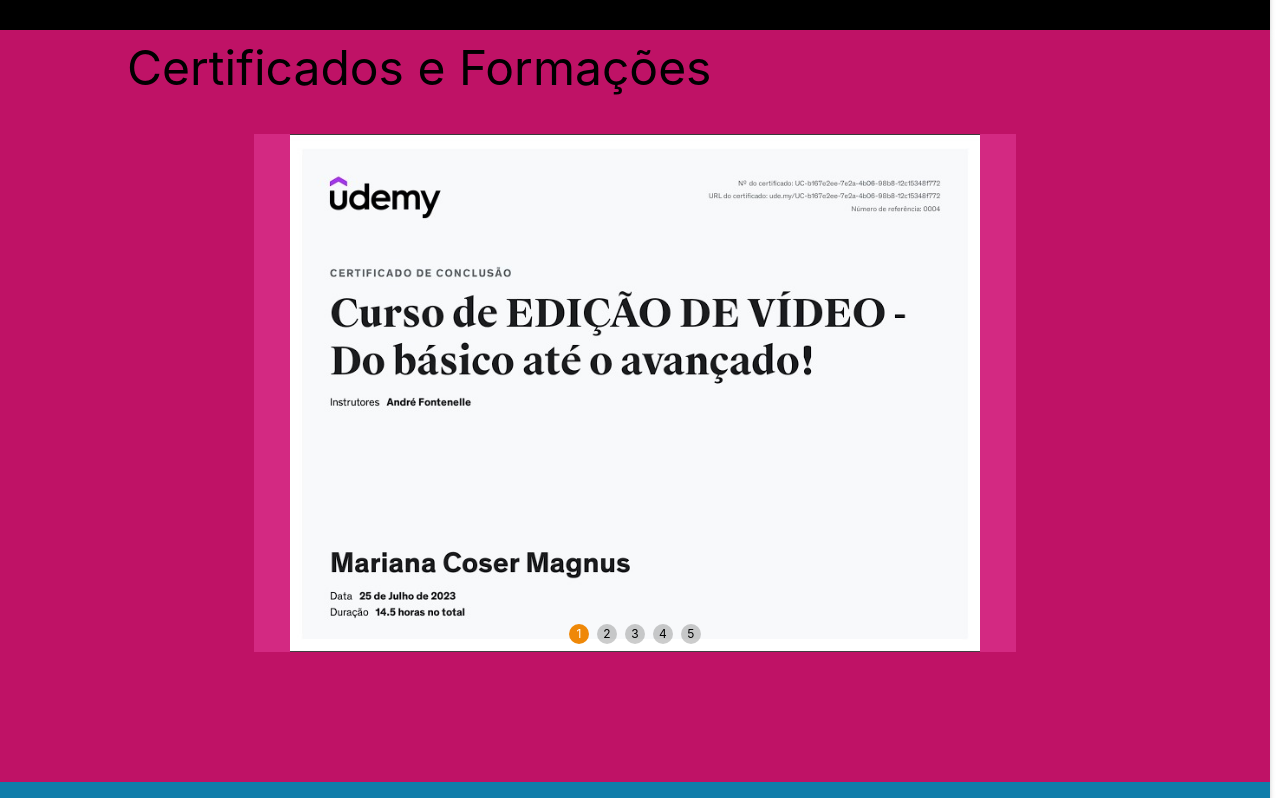
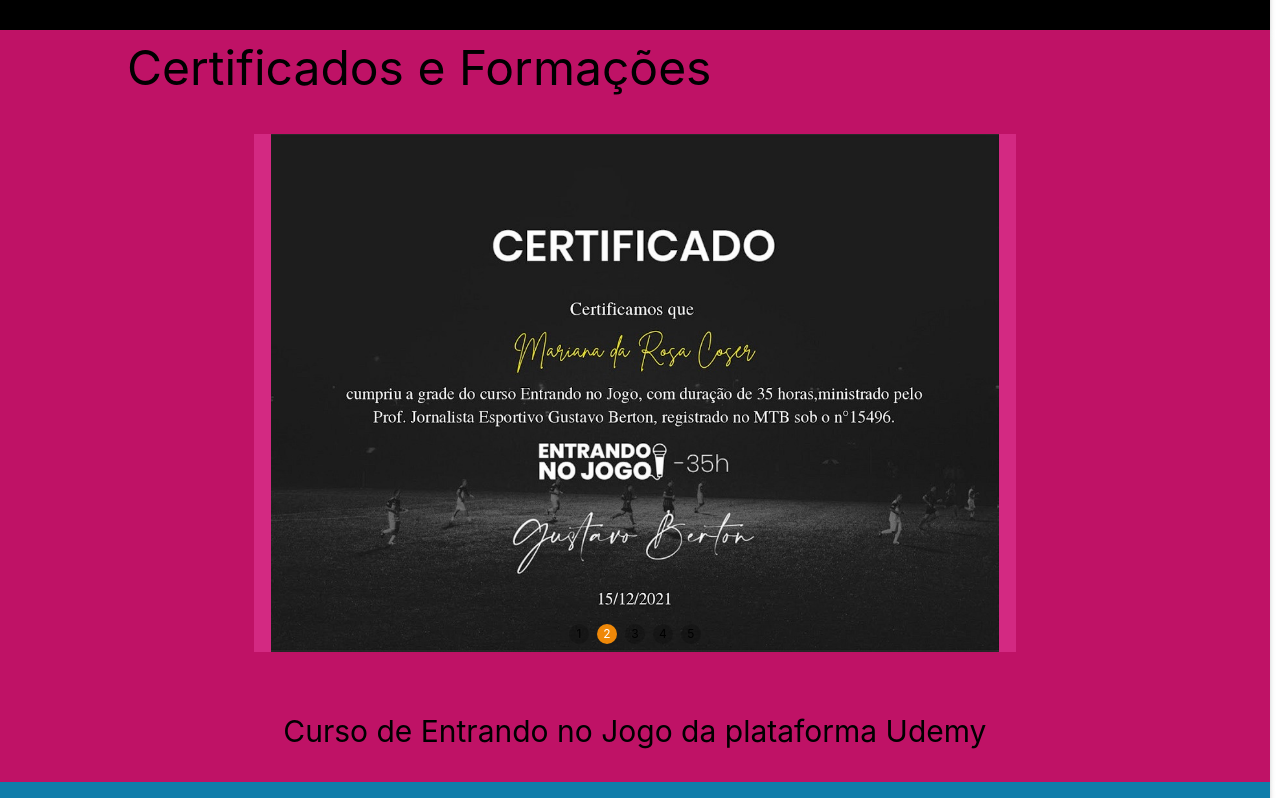
Before and after one commit to FabricioMagnus/o-design-da-mari-website, a React (Vite) app: page / in a window 1280 px wide. Shown: the part 782-1580 px from the top of the page. Built offline with nearby package versions, Linux system fonts and the light colour scheme.

Commit message:
add: alterações do site

```diff
--- a/src/components/swipper/swipper.tsx
+++ b/src/components/swipper/swipper.tsx
@@ -4,6 +4,7 @@
 import "swiper/css";
 import "swiper/css/pagination";
 import "swiper/css/navigation";
+import "swiper/css/effect-creative";
 import "./styles.css";
 import {
   Pagination,
@@ -11,6 +12,8 @@
   Scrollbar,
   A11y,
   Mousewheel,
+  EffectCreative,
+  Autoplay,
 } from "swiper/modules";
 import { Flex } from "@chakra-ui/react";
 import React, { ReactNode } from "react";
@@ -31,12 +34,35 @@
   return (
     <>
       <Swiper
-        modules={[Navigation, Pagination, Scrollbar, A11y]}
+        modules={[
+          Navigation,
+          Pagination,
+          Scrollbar,
+          A11y,
+          EffectCreative,
+          Autoplay,
+        ]}
+        autoplay={{
+          delay: 3500,
+          disableOnInteraction: false,
+        }}
         spaceBetween={2}
+        loop={true}
+        grabCursor={true}
+        effect={"creative"}
         slidesPerView={1}
         pagination={pagination}
         scrollbar={{ draggable: true }}
         onSwiper={(swiper: any) => {}}
+        creativeEffect={{
+          prev: {
+            shadow: true,
+            translate: [0, 0, -400],
+          },
+          next: {
+            translate: ["100%", 0, 0],
+          },
+        }}
         onSlideChange={(swipper) => {
           setPage(swipper.realIndex + 1);
         }}
```
